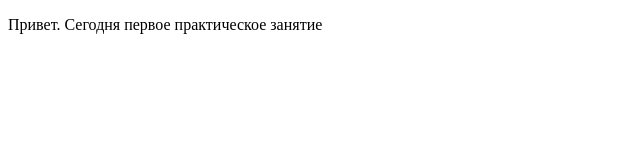
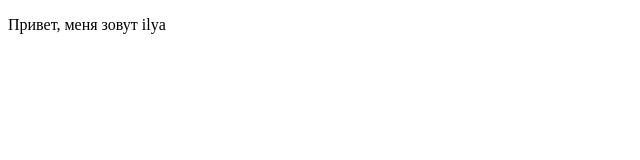
Before and after one commit to litr90/Test, a plain HTML site: page index.html in a window 1280 px wide. Shown: the whole page, without its empty margins (0-640 px from the left). Drawn offline with Linux system fonts and the light colour scheme.

Commit message:
Update index.html

```diff
--- a/index.html
+++ b/index.html
@@ -7,7 +7,7 @@
 </head>
 <body>
     <div>
-        <p>Привет. Сегодня первое практическое занятие</p>
+        <p>Привет, меня зовут ilya </p>
     </div>
 </body>
 </html>
```
